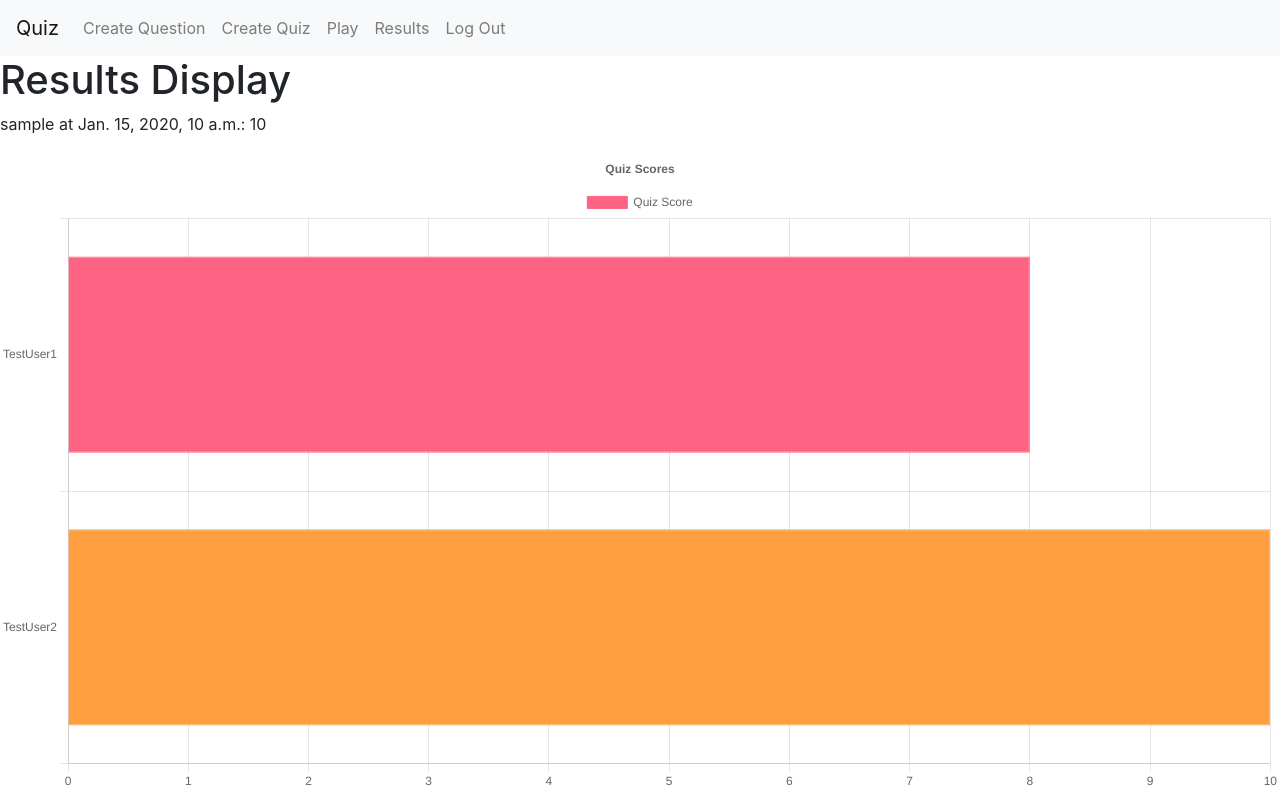
After one commit to GuyChapGH/CapstoneQuiz, a Django app: page /results_display/1 in a window 1280 px wide. The commit adds this page. Run offline with Django 3.2, Linux system fonts and the light colour scheme; a user stored in the database is signed in; tables that the repository leaves empty hold one stand-in row (values such as "Sample post"); some libraries are stand-ins or nearby versions.

Commit message:
adds results_display route and html file. Adds chartjs to results_display JavaScript file.

```diff
--- /dev/null
+++ b/capstone/static/capstone/results_display.js
@@ -0,0 +1,51 @@
+document.addEventListener('DOMContentLoaded', () => {
+
+    var data_display = document.querySelector('#data_display').dataset.display;
+
+
+    // Set up
+    		const labels = ['TestUser1', 'TestUser2'];
+    		const data = {
+    			labels: labels,
+    			datasets: [{
+    				axis: 'y',
+    				label: 'Quiz Score',
+    				data: [8, 10],
+    				fill: false,
+    				backgroundColor: [
+    					'rgba(255, 99, 132, 1.0)',
+    					'rgba(255, 159,64, 1.0)'
+    				],
+    				borderColor: [
+    					'rgb(255, 99, 132)',
+    					'rgb(255, 159, 64)'
+    				],
+    				borderWidth: 1
+    				}]
+    			};
+
+
+    	// Config
+    		const config = {
+    			type: 'bar',
+    			data,
+    			options: {
+    				indexAxis: 'y',
+    				plugins: {
+    					title: {
+    						display: true,
+    						text: 'Quiz Scores'
+    					}
+    				}
+    			}
+    		};
+
+        // Create chart
+
+    		var barChart = new Chart(
+    			document.getElementById('barChart'),
+    			config
+    		);
+
+
+})
--- a/capstone/templates/capstone/index.html
+++ b/capstone/templates/capstone/index.html
@@ -5,5 +5,4 @@
 {% block body %}
     <h1>Hello, world!</h1>
 
-    <p>Quiz id: {{ quiz_id }}</p>
 {% endblock %}
--- a/capstone/templates/capstone/layout.html
+++ b/capstone/templates/capstone/layout.html
@@ -6,6 +6,7 @@
         <title>{% block title %}Capstone Quiz{% endblock %}</title>
         <link rel="stylesheet" href="https://stackpath.bootstrapcdn.com/bootstrap/4.4.1/css/bootstrap.min.css" integrity="sha384-Vkoo8x4CGsO3+Hhxv8T/Q5PaXtkKtu6ug5TOeNV6gBiFeWPGFN9MuhOf23Q9Ifjh" crossorigin="anonymous">
         <link rel="stylesheet" href="{% static 'capstone/styles.css' %}" >
+        <script src="https://cdn.jsdelivr.net/npm/chart.js"></script>
     </head>
     <body>
 
--- /dev/null
+++ b/capstone/templates/capstone/results_display.html
@@ -0,0 +1,24 @@
+{% extends "capstone/layout.html" %}
+{% load static %}
+
+
+{% block body %}
+    <h1>Results Display</h1>
+
+                {% for datum in data %}
+                <p>{{ datum.user.username }} at {{ datum.timestamp }}: {{ datum.quiz_score }}</p>
+                {% empty %}
+                    <p>No data.</p>
+                {% endfor %}
+    <div id="data_display" data-display="{{ display_data }}"></div>
+    <div id="results"></div>
+
+    <div>
+		<canvas id="barChart"></canvas>
+	</div>
+
+    {% block script %}
+        <script src="{% static 'capstone/results_display.js' %}"></script>
+    {% endblock %}
+
+{% endblock %}
--- a/capstone/urls.py
+++ b/capstone/urls.py
@@ -8,6 +8,7 @@ urlpatterns = [
     path("quiz_select/", views.quiz_select, name="quiz_select"),
     path("play_quiz/<int:contestant_id>", views.play_quiz, name="play_quiz"),
     path("results_select/", views.results_select, name="results_select"),
+    path("results_display/<int:quiz_id>", views.results_display, name="results_display"),
 
     # API Routes
     path("play_quizAPI/<int:contestant_id>", views.play_quizAPI, name="play_quizAPI"),
--- a/capstone/views.py
+++ b/capstone/views.py
@@ -1,4 +1,5 @@
 import json
+from json import dumps
 from django.contrib.auth import authenticate, login, logout
 from django.contrib.auth.decorators import login_required
 from django.db import IntegrityError
@@ -187,11 +188,7 @@ def results_select(request):
         # Get form quiz_input
         quiz_id = request.POST["quiz_id"]
 
-        # TEST purposes
-        return render(request, "capstone/index.html",   {
-            "quiz_id": quiz_id
-        })
-        # return HttpResponseRedirect(reverse("play_quiz", args=(contestant_id,)))
+        return HttpResponseRedirect(reverse("results_display", args=(quiz_id,)))
 
     else:
         quizzes = Quiz.objects.all()
@@ -199,6 +196,15 @@ def results_select(request):
         return render(request, "capstone/results_select.html", {
             "quizzes": quizzes
         })
+
+
+@login_required
+def results_display(request, quiz_id):
+    data = Contestant.objects.all().filter(quiz__id=quiz_id).order_by('-timestamp')[:5]
+
+    return render(request, "capstone/results_display.html", {
+        "data": data
+    })
 
 
 def login_view(request):
```
